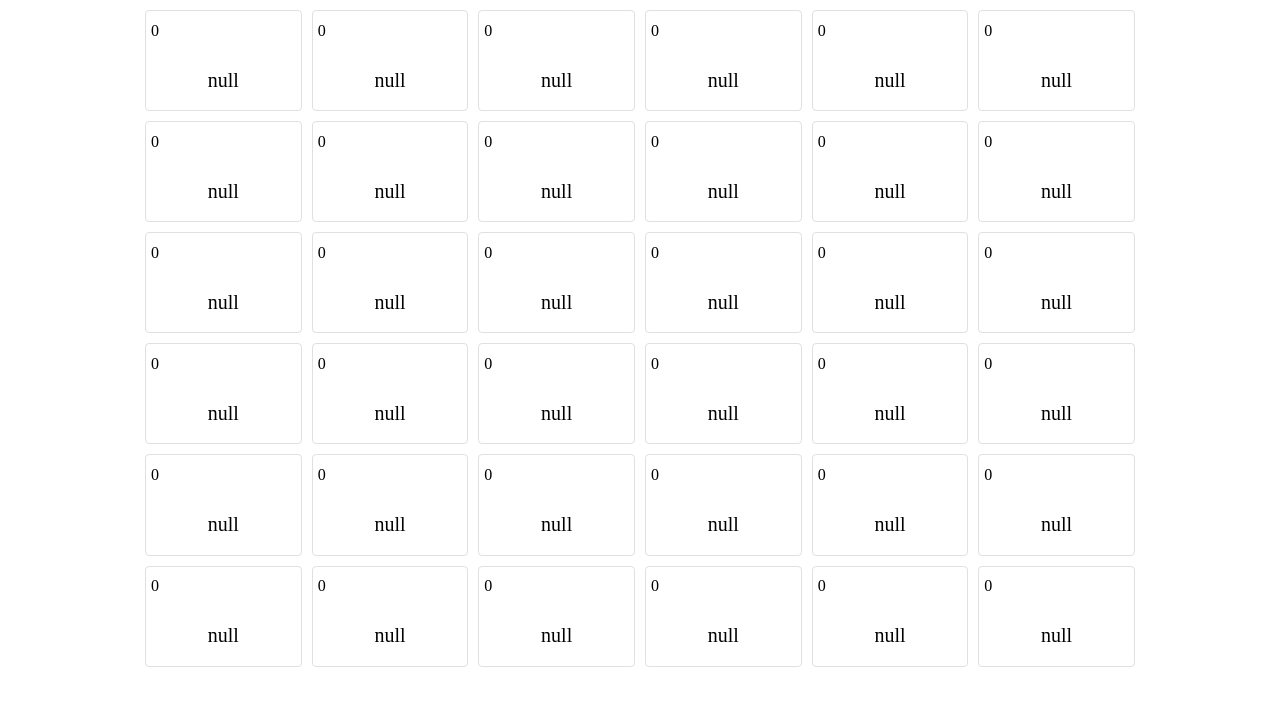
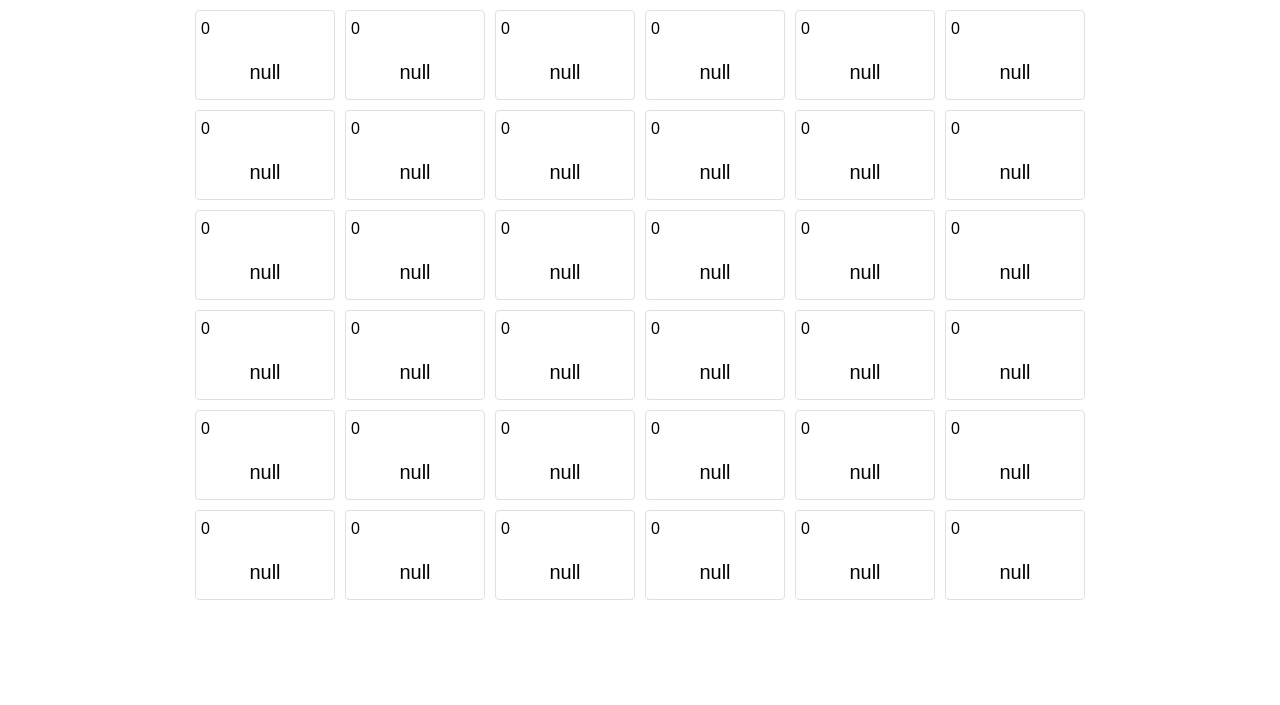
Before and after one commit to k-kyg/exchange-seat, a website: page index.html in a window 1280 px wide. Shown: the part 67-772 px from the top of the page. Drawn offline with Linux system fonts and the light colour scheme.

Commit message:
フォント変更

```diff
--- a/style/style.scss
+++ b/style/style.scss
@@ -3,6 +3,10 @@
 @use "@material/card";
 @include card.core-styles;
 @include icon-button.core-styles;
+
+*{
+	font-family: Arial, Helvetica, sans-serif;
+}
 
 .mdc-top-app-bar {
 	top: 0;
@@ -11,7 +15,7 @@
 
 #classField{
 	display: grid;
-	max-width: 1000px;
+	max-width: 900px;
 	margin: auto;
 }
 
--- a/ts/main.ts
+++ b/ts/main.ts
@@ -43,10 +43,8 @@ class Classroom implements IClassroom {
 	}
 	generate(): void {
 		const classField = document.getElementById("classField");
-		classField!.style.gridTemplateRows = Array(this.row).fill(`${classField!.clientWidth / this.column * 2 / 3}px`).join(" ")
-		classField!.style.gridTemplateColumns = Array(this.column).fill(`${classField!.clientWidth / this.column}px`).join(" ")
-		// classField?.setAttribute("grid-template-rows", Array(this.row).fill(`${classField.clientHeight / this.row}px`).join(" "))
-		// classField?.setAttribute("grid-template-columns", Array(this.column).fill(`${classField.clientWidth / this.column}px`).join(" "))
+		classField!.style.gridTemplateRows = Array(this.row).fill(`${classField!.clientWidth / this.column * 2 / 3}px`).join(" ");
+		classField!.style.gridTemplateColumns = Array(this.column).fill(`${classField!.clientWidth / this.column}px`).join(" ");
 		this.seatsMap.forEach((arr, i) => {
 			arr.forEach((e, y) => {
 				const seat = document.createElement("div");
```
Also changed, not shown: dist/bundle.css.
